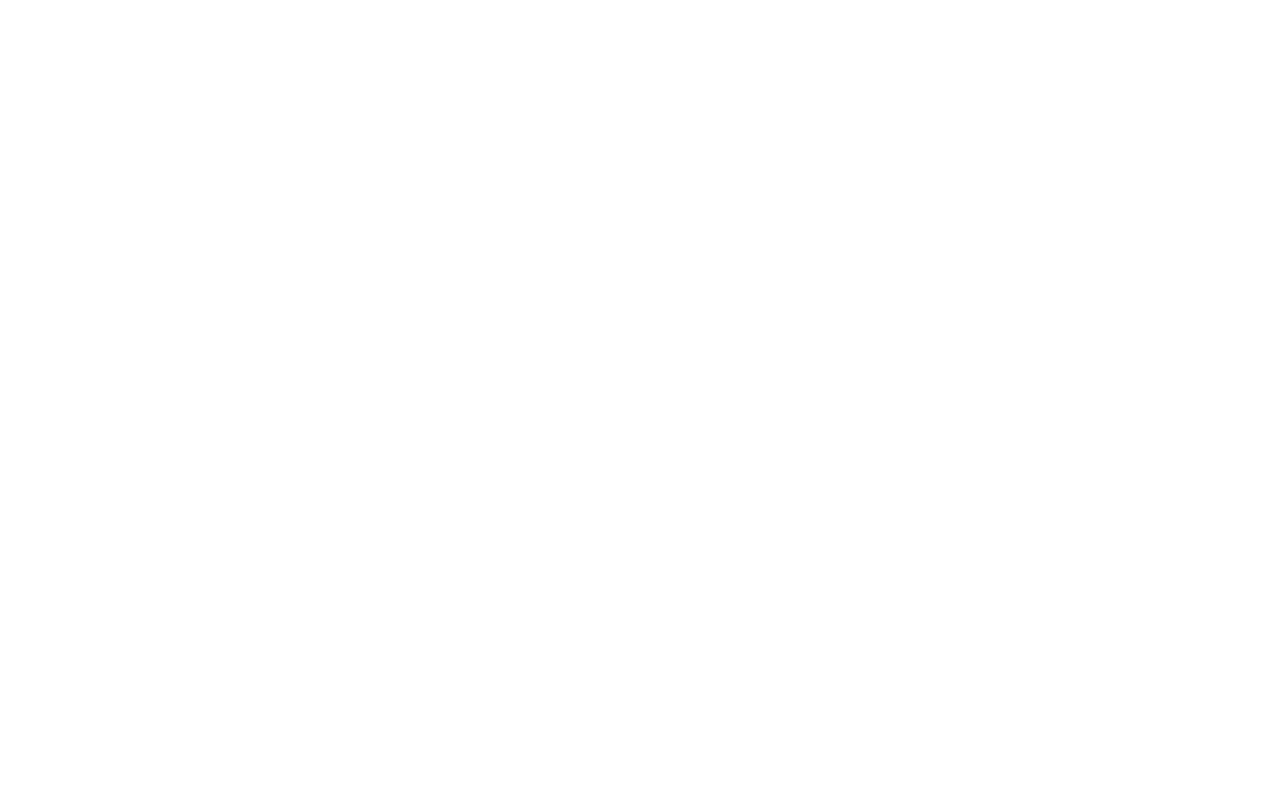
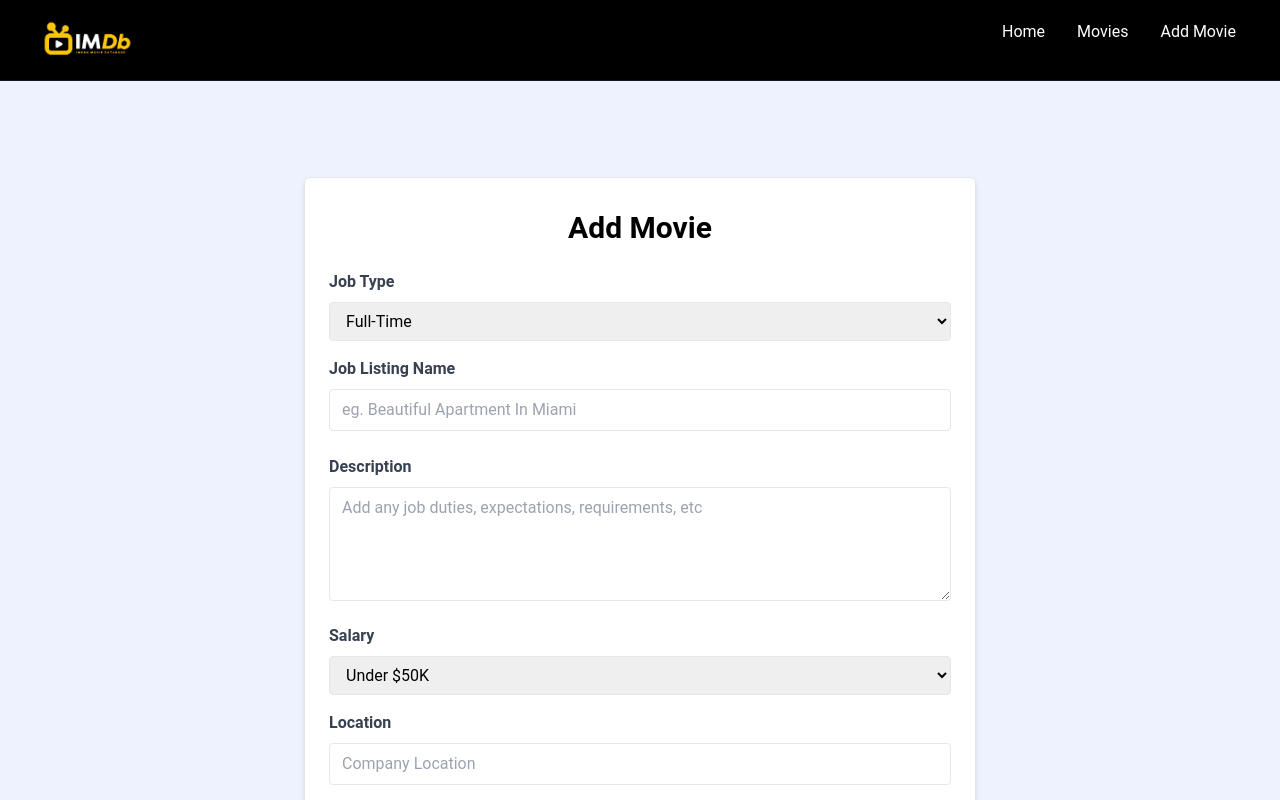
Before and after one commit to developedbyesh/react-movie-app-2025, a React (Vite) app: page /add-movie in a window 1280 px wide. Before the commit this address had no page. Shown: the top 800 px of the page. Built offline with nearby package versions, Linux system fonts and the light colour scheme.

Commit message:
single movie page with loaderdata

```diff
--- a/src/App.jsx
+++ b/src/App.jsx
@@ -1,31 +1,47 @@
 import React from 'react';
-// import {
-//   Route,
-//   createBrowserRouter,
-//   createRoutesFromElements,
-//   RouterProvider,
-// } from 'react-router-dom';
-import { BrowserRouter as Router, Routes, Route } from 'react-router-dom';
+import {
+  Route,
+  createBrowserRouter,
+  createRoutesFromElements,
+  RouterProvider,
+} from 'react-router-dom';
+// import { BrowserRouter as Router, Routes, Route } from 'react-router-dom';
 import Homepage from './pages/Homepage';
 import AddMoviePage from './pages/AddMoviePage';
 import MainLayout from './layouts/MainLayout';
 import Movies from './pages/Movies';
-import Movie from './pages/Movie';
+import Movie, { movieLoader } from './pages/Movie';
+
+const router = createBrowserRouter(
+  createRoutesFromElements(
+    <Route path="/" element={<MainLayout />}>
+      <Route index element={<Homepage />} />
+      <Route path="/movies" element={<Movies />} />
+      <Route path="/add-movie" element={<AddMoviePage />} />
+      <Route path="/movies/:id" element={<Movie />} loader={movieLoader} />
+    </Route>
+  )
+);
 
 const App = () => {
-  return (
-    <>
-      <Router>
-        <Routes>
-          <Route element={<MainLayout />}>
-            <Route path="/" element={<Homepage />} />
-            <Route path="/movies" element={<Movies />} />
-            <Route path="/movies/:id" element={<Movie />} />
-          </Route>
-        </Routes>
-      </Router>
-    </>
-  );
+  return <RouterProvider router={router} />;
+  // return (
+  //   <>
+  //     <Router>
+  //       <Routes>
+  //         <Route element={<MainLayout />}>
+  //           <Route path="/" element={<Homepage />} />
+  //           <Route path="/movies" element={<Movies />} />
+  //           <Route
+  //             path="/movies/:id"
+  //             element={<Movie />}
+  //             loader={movieLoader}
+  //           />
+  //         </Route>
+  //       </Routes>
+  //     </Router>
+  //   </>
+  // );
 };
 
 export default App;
--- a/src/components/Navbar.jsx
+++ b/src/components/Navbar.jsx
@@ -24,12 +24,12 @@ const Navbar = () => {
                   <NavLink to="/movies" className={linkClass}>
                     Movies
                   </NavLink>
-                  <a
-                    href="/add-job.html"
+                  <NavLink
+                    to="/add-movie"
                     className="text-white hover:bg-amber-300 hover:text-white rounded-md px-3 py-2"
                   >
                     Add Movie
-                  </a>
+                  </NavLink>
                 </div>
               </div>
             </div>
--- a/src/pages/AddMoviePage.jsx
+++ b/src/pages/AddMoviePage.jsx
@@ -8,7 +8,7 @@ const AddMoviePage = () => {
           <div className="bg-white px-6 py-8 mb-4 shadow-md rounded-md border m-4 md:m-0">
             <form>
               <h2 className="text-3xl text-center font-semibold mb-6">
-                Add Job
+                Add Movie
               </h2>
 
               <div className="mb-4">
--- a/src/pages/Movie.jsx
+++ b/src/pages/Movie.jsx
@@ -1,34 +1,37 @@
 import React from 'react';
-import { useState, useEffect } from 'react';
-import { Link, useParams } from 'react-router-dom';
-import { FaStar } from 'react-icons/fa';
+// import { useState, useEffect } from 'react';
+import { Link, useParams, useLoaderData } from 'react-router-dom';
+import { FaStar, FaArrowLeft } from 'react-icons/fa';
 import Spinner from '../components/Spinner';
 
 const Movie = () => {
   const { id } = useParams();
-  const [movie, setMovie] = useState(null);
-  const [loading, setLoading] = useState(true);
+  const movie = useLoaderData();
+  // const [movie, setMovie] = useState(null);
+  // const [loading, setLoading] = useState(true);
 
-  useEffect(() => {
-    const fetchMovie = async () => {
-      try {
-        setLoading(true);
-        const res = await fetch(`/api/movies/${id}`);
-        const data = await res.json();
-        console.log('single movie data', data);
-        setMovie(data);
-        // console.log('movie data', movie);
-      } catch (error) {
-        console.log('single movie fetch error', error);
-      } finally {
-        setLoading(false);
-      }
-    };
-    fetchMovie();
-  }, []);
-  return loading ? (
-    <Spinner loading={loading} />
-  ) : (
+  // useEffect(() => {
+  //   const fetchMovie = async () => {
+  //     try {
+  //       setLoading(true);
+  //       const res = await fetch(`/api/movies/${id}`);
+  //       const data = await res.json();
+  //       console.log('single movie data', data);
+  //       setMovie(data);
+  //       // console.log('movie data', movie);
+  //     } catch (error) {
+  //       console.log('single movie fetch error', error);
+  //     } finally {
+  //       setLoading(false);
+  //     }
+  //   };
+  //   fetchMovie();
+  // }, []);
+
+  // loading ? (
+  //   <Spinner loading={loading} />
+  // ) :
+  return (
     <>
       <section>
         <div className="container m-auto py-6 px-6">
@@ -36,7 +39,8 @@ const Movie = () => {
             to="/movies"
             className="text-indigo-500 hover:text-indigo-600 flex items-center"
           >
-            <i className="fas fa-arrow-left mr-2"></i> Back to Job Listings
+            <FaArrowLeft className="mr-2" />
+            Back to Job Listings
           </Link>
         </div>
       </section>
@@ -119,4 +123,11 @@ const Movie = () => {
   );
 };
 
-export default Movie;
+const movieLoader = async ({ params }) => {
+  const res = await fetch(`/api/movies/${params.id}`);
+  const data = await res.json();
+  console.log('movie loader data', data);
+  return data;
+};
+
+export { Movie as default, movieLoader };
```
